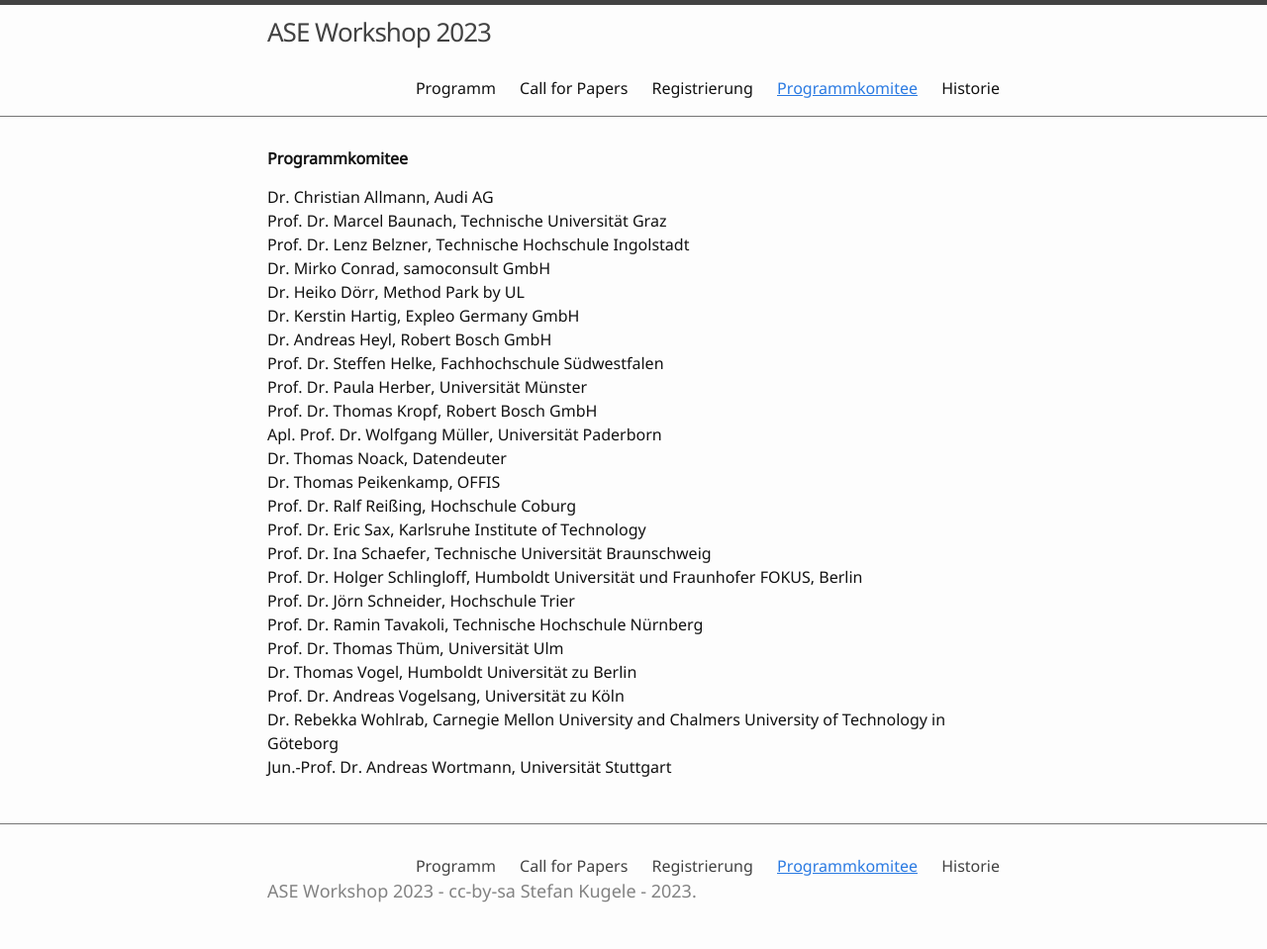
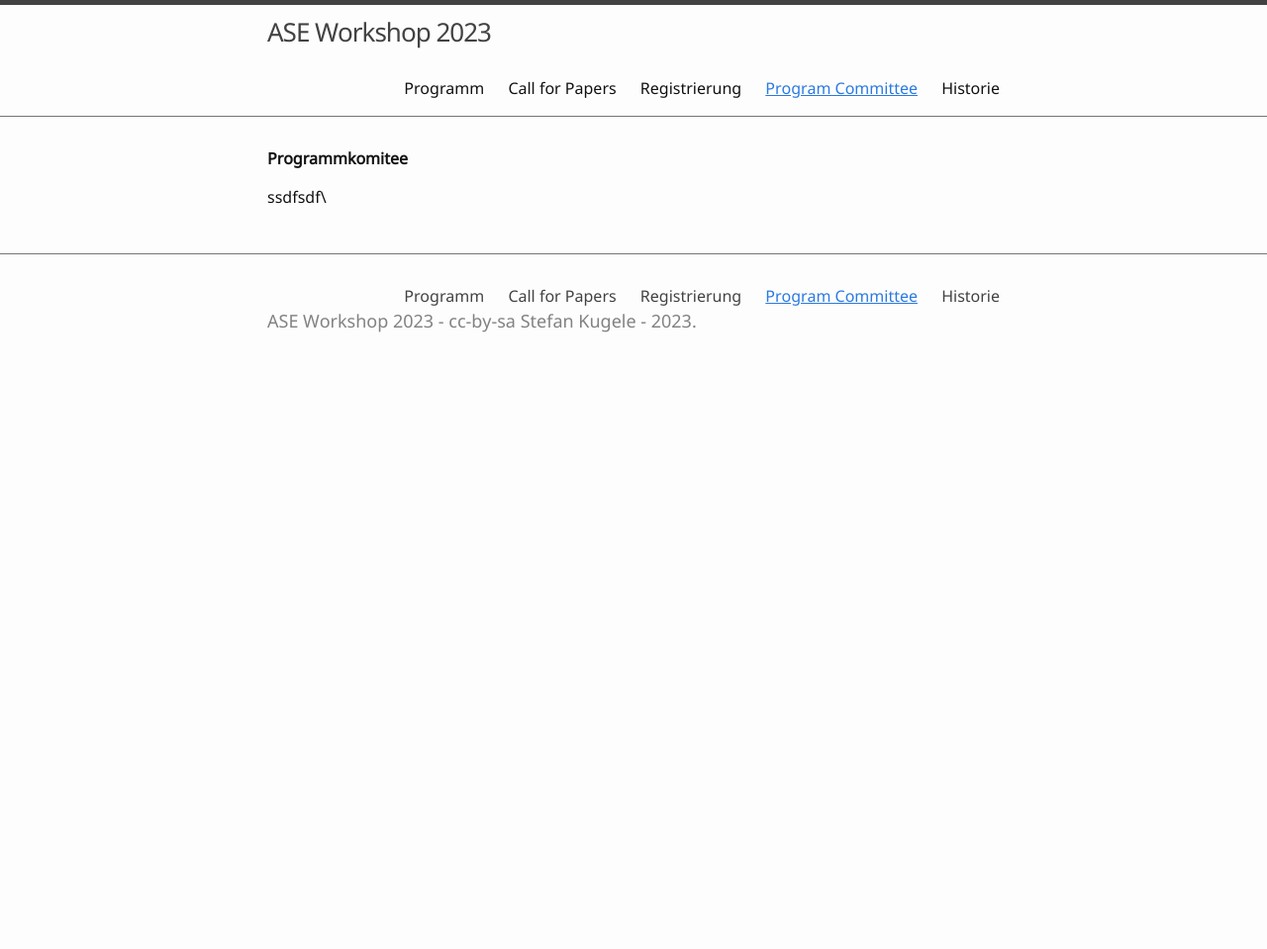
Before and after one commit to WASA-Workshop/2023, a Jekyll site: the page built from 2-programmkomitee.md, in a window 1280 px wide. Shown: the whole page at 99% size. Built offline with Jekyll 4.4.1, drawn with Linux system fonts in a browser that asks for light colours; after the commit the page ends 900 px from its top, so only the background shows below that.

Commit message:
Update 2-programmkomitee.md

```diff
--- a/2-programmkomitee.md
+++ b/2-programmkomitee.md
@@ -1,31 +1,8 @@
 ---
-title: Programmkomitee
+title: Program Committee
 nav: true
 ---
 __Programmkomitee__
 
 
-Dr. Christian Allmann, Audi AG\
-Prof. Dr. Marcel Baunach, Technische Universität Graz\
-Prof. Dr. Lenz Belzner, Technische Hochschule Ingolstadt\
-Dr. Mirko Conrad, samoconsult GmbH\
-Dr. Heiko Dörr, Method Park by UL\
-Dr. Kerstin Hartig, Expleo Germany GmbH\
-Dr. Andreas Heyl, Robert Bosch GmbH\
-Prof. Dr. Steffen Helke, Fachhochschule Südwestfalen\
-Prof. Dr. Paula Herber, Universität Münster\
-Prof. Dr. Thomas Kropf, Robert Bosch GmbH\
-Apl. Prof. Dr. Wolfgang Müller, Universität Paderborn\
-Dr. Thomas Noack, Datendeuter\
-Dr. Thomas Peikenkamp, OFFIS\
-Prof. Dr. Ralf Reißing, Hochschule Coburg\
-Prof. Dr. Eric Sax, Karlsruhe Institute of Technology\
-Prof. Dr. Ina Schaefer, Technische Universität Braunschweig\
-Prof. Dr. Holger Schlingloff, Humboldt Universität und Fraunhofer FOKUS, Berlin\
-Prof. Dr. Jörn Schneider, Hochschule Trier\
-Prof. Dr. Ramin Tavakoli, Technische Hochschule Nürnberg\
-Prof. Dr. Thomas Thüm, Universität Ulm\
-Dr. Thomas Vogel, Humboldt Universität zu Berlin\
-Prof. Dr. Andreas Vogelsang, Universität zu Köln\
-Dr. Rebekka Wohlrab, Carnegie Mellon University and Chalmers University of Technology in Göteborg\
-Jun.-Prof. Dr. Andreas Wortmann, Universität Stuttgart
+ssdfsdf\
```
